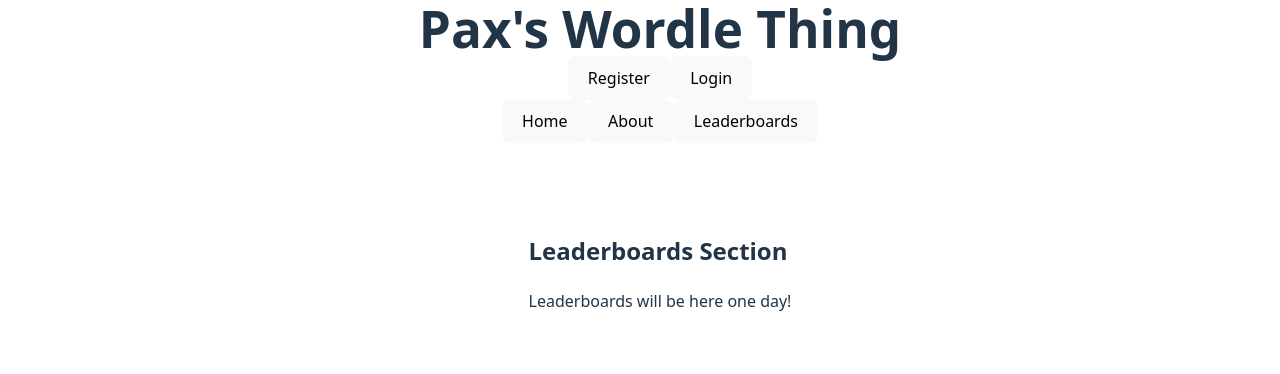
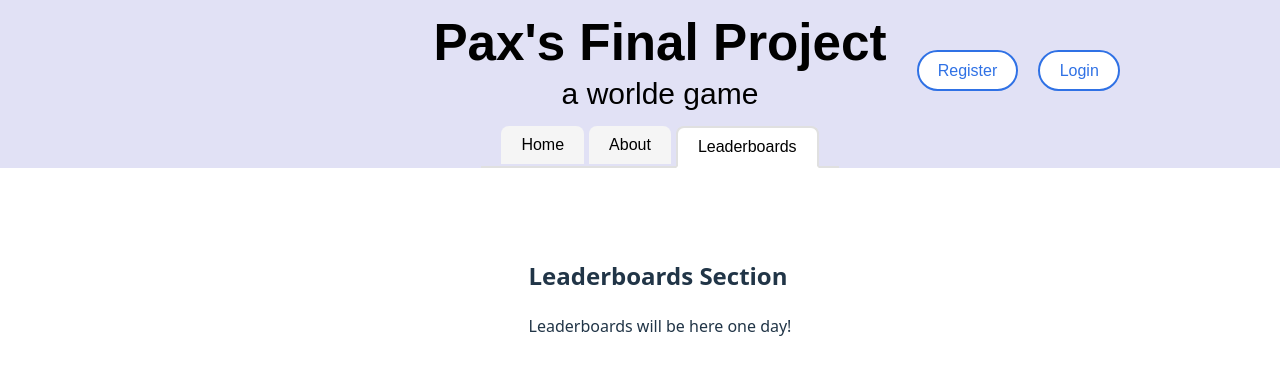
Before and after one commit to paxhuckstep/final_project_frontend, a React (Vite) app: page /leaderboards in a window 1280 px wide. Shown: the top 374 px of the page. Built offline with nearby package versions, Linux system fonts and the light colour scheme.

Commit message:
styled header and modalwithform

```diff
--- a/src/components/Header/Header.css
+++ b/src/components/Header/Header.css
@@ -5,28 +5,15 @@
   flex-direction: column;
   align-items: center;
   margin-bottom: 50px;
+  font-family: sans-serif;
+  color: black;
+  position: relative;
+  background-color: rgb(225, 225, 245);
 }
   .header__title {
-    margin: 0 auto;
-    /* position: center; */
+    margin: 15px auto 0px;
   }
-
-  .header__right-container {
-    /* margin: 0 100px 15px auto; */
-    position: absolute;
-    right: 0px;
-    top: 0px;
-    width: 170px;
+  .header__sub-title {
+    margin: 0px auto 10px;
+    font-size: 30px;
   }
-
-  .header__attempts {
-    margin: 0;
-  }
-
-  .header__reset-button{
-    width: 76px;
-    margin: 10px auto 0
-  }
-  .header__reset-button:hover{
-    cursor: pointer;
-  }
--- a/src/components/Header/Header.jsx
+++ b/src/components/Header/Header.jsx
@@ -5,7 +5,8 @@ import "./Header.css";
 function Header({ openRegisterModal, openLoginModal, closeActiveModal }) {
   return (
     <div className="header">
-      <h1 className="header__title">Pax's Wordle Thing</h1>
+      <h1 className="header__title">Pax's Final Project</h1>
+      <p className="header__sub-title">a worlde game</p>
       <HeaderProfile
         openRegisterModal={openRegisterModal}
         openLoginModal={openLoginModal}
--- a/src/components/HeaderProfile/HeaderProfile.css
+++ b/src/components/HeaderProfile/HeaderProfile.css
@@ -0,0 +1,19 @@
+.header-profile {
+    position: absolute;
+    right: 200px;
+    top: 50px;
+    display: flex;
+    gap: 20px;
+}
+
+.header-profile__button {
+    color: rgba(47, 113, 229, 1);
+    background-color: white;
+    border: solid 2px;
+    border-radius: 100px;
+}
+
+.header-profile__button:hover {
+    color: rgb(175, 118, 177);
+    border: rgb(175, 118, 177) solid 2px;
+}
--- a/src/components/HeaderProfile/HeaderProfile.jsx
+++ b/src/components/HeaderProfile/HeaderProfile.jsx
@@ -9,8 +9,8 @@ function HeaderProfile({openLoginModal, openRegisterModal}) {
   return (
     <>
       <div className="header-profile">
-        <button onClick={openRegisterModal} className="header-profile__register">Register</button>
-        <button onClick={openLoginModal} className="header-profile__login">Login</button>
+        <button onClick={openRegisterModal} className="header-profile__button">Register</button>
+        <button onClick={openLoginModal} className="header-profile__button">Login</button>
       </div>
     </>
   );
--- a/src/components/ModalWithForm/ModalWithForm.css
+++ b/src/components/ModalWithForm/ModalWithForm.css
@@ -55,36 +55,8 @@
   flex-direction: column;
   width: 100%;
 }
-
-.modal__input {
-  display: block;
-  margin-bottom: 24px;
-  width: 100%;
-  border: none;
-  border-bottom: 1px solid rgb(84 84 84 / 0.7);
-}
-
-.modal__input_last {
-  margin-bottom: 80px;
-}
-
-.modal__radio-buttons {
-  border: none;
-  padding: 0;
-  display: flex;
-  flex-direction: column;
-  margin-bottom: 68px;
-}
-
-.modal__label_type_radio {
-  margin-top: 12px;
-}
-
-.modal__label_type_radio:hover {
-  cursor: pointer;
-}
 .modal__submit {
-  background-color: rgb(0 0 0 / 0.3);
+  background-color: rgba(47, 113, 229, 1);
   color: #fff;
   position: absolute;
   width: 134px;
@@ -96,30 +68,26 @@
 }
 
 .modal__submit:hover {
-  background-color: #000;
+  background-color:rgb(175, 118, 177);
+  cursor: pointer;
 }
 
 .modal__switch {
   background: transparent;
-  color: rgb(0 0 0 / 0.5);
+  color: rgba(47, 113, 229, 1);
   border: none;
-  width: 134px;
+  width: auto;
+  padding: 0 20px;
   height: 36px;
   position: absolute;
   bottom: 36px;
   left: 174px;
-  text-align: left;
+  border: solid 2px rgba(47, 113, 229, 1);
+  border-radius: 100px;
 }
 
 .modal__switch:hover {
   cursor: pointer;
-  color: #000;
+  color: rgb(175, 118, 177);
+  border: solid 2px rgb(175, 118, 177);
 }
-
-.modal__switch_hidden {
-  display: none;
-}
-
-.modal__submit:hover {
-  cursor: pointer;
-}
--- a/src/components/NavBar/NavBar.css
+++ b/src/components/NavBar/NavBar.css
@@ -0,0 +1,31 @@
+.navbar {
+    display: flex;
+    gap: 5px;
+    padding: 0 20px;
+    border-bottom: 2px solid #e0e0e0;
+}
+
+.navbar__button {
+    padding: 10px 20px;
+    border: none;
+    background: #f5f5f5;
+    border-radius: 8px 8px 0 0;
+    cursor: pointer;
+    position: relative;
+    transition: all 0.2s ease;
+}
+
+.navbar__button:hover {
+    background: #e8e8e8;
+}
+
+.navbar__button.active {
+    background: white;
+    border: 2px solid #e0e0e0;
+    border-bottom: 2px solid white;
+    margin-bottom: -2px;
+}
+
+.navbar__button:focus {
+    outline: none;
+}
--- a/src/components/NavBar/NavBar.jsx
+++ b/src/components/NavBar/NavBar.jsx
@@ -1,17 +1,37 @@
-import { Link } from "react-router";
+import { Link, useLocation } from "react-router";
 import "./NavBar.css";
+
 function NavBar() {
+  const location = useLocation(); // Hook to get current route
+
+  // Helper function to check if a path is active
+  const isActive = (path) => {
+    return location.pathname === path;
+  };
+
   return (
     <>
       <div className="navbar">
         <Link to="/">
-          <button className="navbar__home">Home</button>
+          <button
+            className={`navbar__button ${isActive('/') ? 'active' : ''}`}
+          >
+            Home
+          </button>
         </Link>
         <Link to="/about">
-          <button className="navbar__about">About</button>
+          <button
+            className={`navbar__button ${isActive('/about') ? 'active' : ''}`}
+          >
+            About
+          </button>
         </Link>
         <Link to="/leaderboards">
-          <button className="navbar__leaderboards">Leaderboards</button>
+          <button
+            className={`navbar__button ${isActive('/leaderboards') ? 'active' : ''}`}
+          >
+            Leaderboards
+          </button>
         </Link>
       </div>
     </>
```
